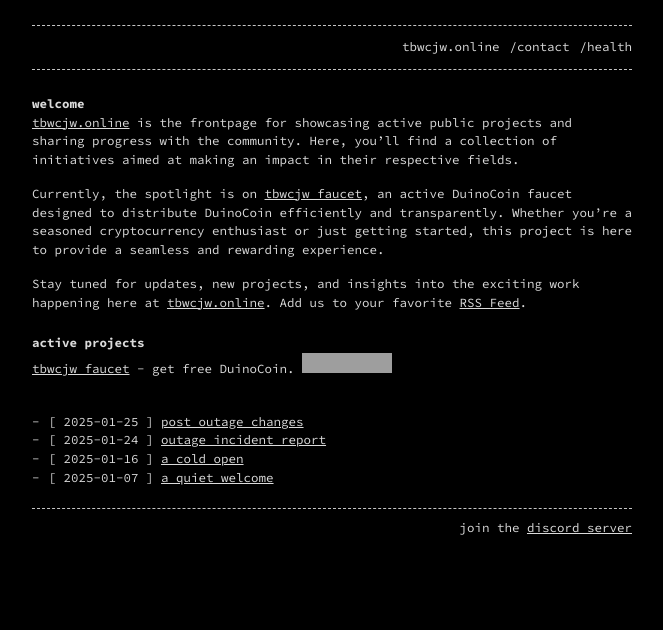
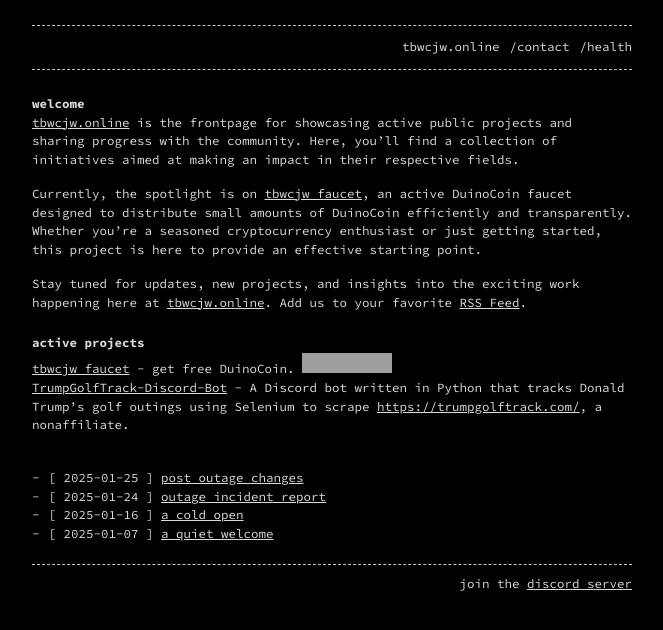
Before and after one commit to tbwcjw/tbwcjw, a Jekyll site: the page built from index.md, in a window 1280 px wide. Shown: the top 630 px of the page, without its empty margins (308-971 px from the left). Built offline with Jekyll 4.4.1, drawn with Linux system fonts in a browser that asks for light colours; grey boxes are pictures that could not be loaded.

Commit message:
Added new project, verbiage changes

```diff
--- a/index.md
+++ b/index.md
@@ -7,9 +7,10 @@ permalink: /
 # welcome
 [tbwcjw.online](https://tbwcjw.online) is the frontpage for showcasing active public projects and sharing progress with the community. Here, you’ll find a collection of initiatives aimed at making an impact in their respective fields.
 
-Currently, the spotlight is on [tbwcjw faucet](https://faucet.tbwcjw.online/), an active DuinoCoin faucet designed to distribute DuinoCoin efficiently and transparently. Whether you're a seasoned cryptocurrency enthusiast or just getting started, this project is here to provide a seamless and rewarding experience.
+Currently, the spotlight is on [tbwcjw faucet](https://faucet.tbwcjw.online/), an active DuinoCoin faucet designed to distribute small amounts of DuinoCoin efficiently and transparently. Whether you're a seasoned cryptocurrency enthusiast or just getting started, this project is here to provide an effective starting point.
 
 Stay tuned for updates, new projects, and insights into the exciting work happening here at [tbwcjw.online](https://tbwcjw.online). Add us to your favorite [RSS Feed](https://tbwcjw.online/feed).
 
 # active projects
 [tbwcjw faucet](https://faucet.tbwcjw.online/) - get free DuinoCoin. ![uptime percentage](https://img.shields.io/badge/dynamic/json?url=https%3A%2F%2Fraw.githubusercontent.com%2Ftbwcjw%2Fhealth.tbwcjw.online%2Frefs%2Fheads%2Fmaster%2Fapi%2Ffaucet-tbwcjw-online%2Fuptime.json&query=%24.message&label=uptime&color=mediumgreen)
+[TrumpGolfTrack-Discord-Bot](https://github.com/tbwcjw/TrumpGolfTrack-Discord-Bot) - A Discord bot written in Python that tracks Donald Trump's golf outings using Selenium to scrape [https://trumpgolftrack.com/](https://trumpgolftrack.com/), a nonaffiliate.
```
